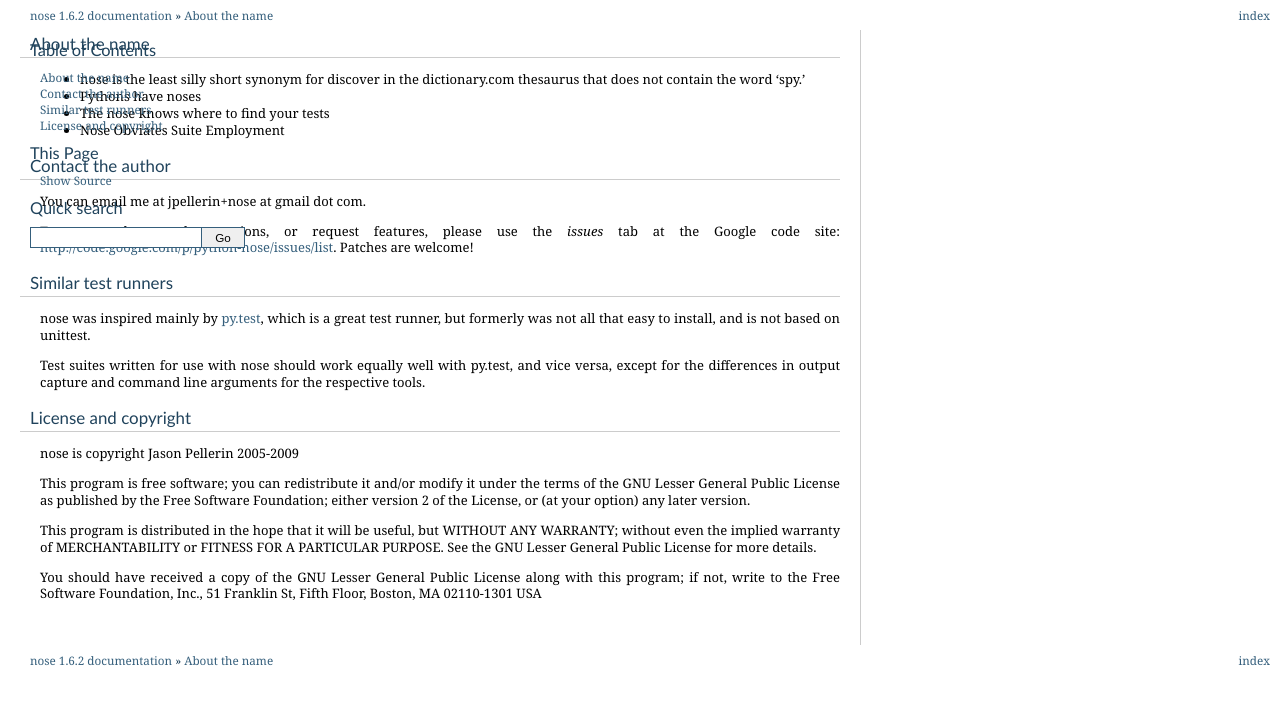
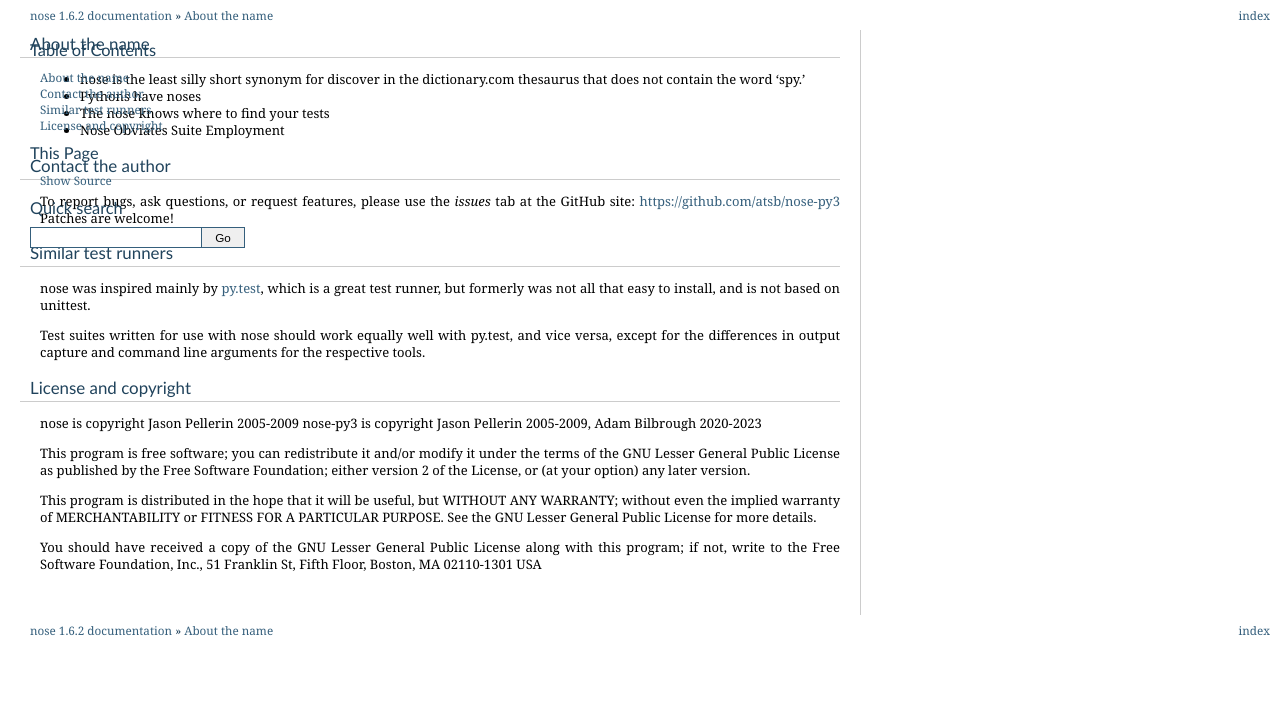
Before and after one commit to atsb/nose-py3, a Sphinx documentation site: the page built from doc/more_info.rst, in a window 1280 px wide. Shown: the top 705 px of the page. Built offline with Sphinx 7.4.7, drawn with Linux system fonts in a browser that asks for light colours.

Commit message:
adding my name as author of nose-py3 since I don't want people to bother Jason about it.  Obviously he is the Author of nose, but since nose-py3 is separate from that, I want to make this clear.

```diff
--- a/doc/conf.py
+++ b/doc/conf.py
@@ -52,7 +52,7 @@
 
 # General information about the project.
 project = u'nose'
-copyright = u'2009, Jason Pellerin'
+copyright = u'2009, Jason Pellerin, 2020 - 2023, Adam Bilbrough'
 maintainer = u'2020 - 2023, Adam Bilbrough'
 
 # The version info for the project you're documenting, acts as replacement for
--- a/doc/more_info.rst
+++ b/doc/more_info.rst
@@ -10,10 +10,8 @@
 Contact the author
 ==================
 
-You can email me at jpellerin+nose at gmail dot com.
-
 To report bugs, ask questions, or request features, please use the *issues*
-tab at the Google code site: http://code.google.com/p/python-nose/issues/list.
+tab at the GitHub site: https://github.com/atsb/nose-py3
 Patches are welcome!
 
 Similar test runners
@@ -32,6 +30,7 @@
 =====================
 
 nose is copyright Jason Pellerin 2005-2009
+nose-py3 is copyright Jason Pellerin 2005-2009, Adam Bilbrough 2020-2023
 
 This program is free software; you can redistribute it and/or modify it
 under the terms of the GNU Lesser General Public License as published by
--- a/nose/__init__.py
+++ b/nose/__init__.py
@@ -2,7 +2,7 @@
 from nose.exc import SkipTest, DeprecatedTest
 from nose.tools import with_setup
 
-__author__ = 'Jason Pellerin'
+__author__ = 'Adam Bilbrough'
 __versioninfo__ = (1, 6, 2)
 __version__ = '.'.join(map(str, __versioninfo__))
 
--- a/setup.py
+++ b/setup.py
@@ -89,9 +89,9 @@
 setup(
     name='nose-py3',
     version=VERSION,
-    author='Jason Pellerin',
-    author_email='jpellerin+nose@gmail.com',
-    maintainer='atsb',
+    author='Adam Bilbrough',
+    author_email='',
+    maintainer='Adam Bilbrough',
     install_requires=[
         'numpy',
         'coverage',
```
